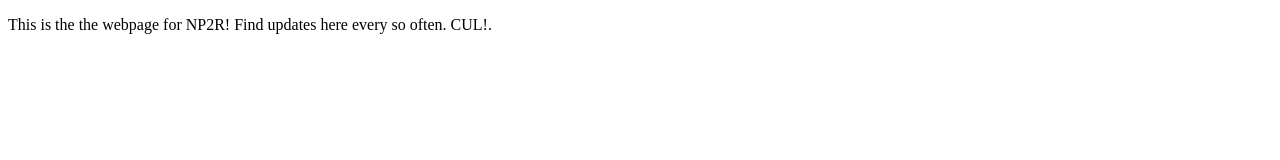
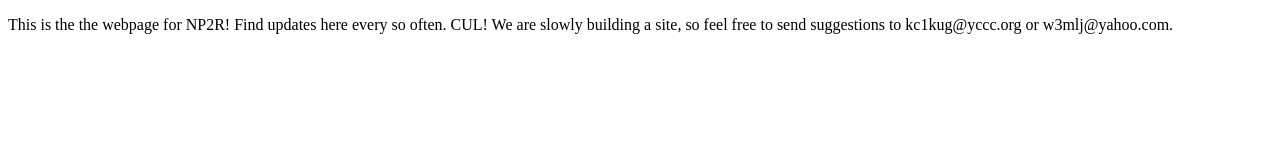
Before and after one commit to 1kug/1kug.github.io, a plain HTML site: page index.html in a window 1280 px wide. Drawn offline with Linux system fonts and the light colour scheme.

Commit message:
Update index.html
yep

```diff
--- a/index.html
+++ b/index.html
@@ -1,5 +1,5 @@
 <!DOCTYPE html>
 <html>
-<p>This is the the webpage for NP2R! Find updates here every so often. CUL!.</p>
+<p>This is the the webpage for NP2R! Find updates here every so often. CUL! We are slowly building a site, so feel free to send suggestions to kc1kug@yccc.org or w3mlj@yahoo.com.</p>
 </body?
 </html>
```
